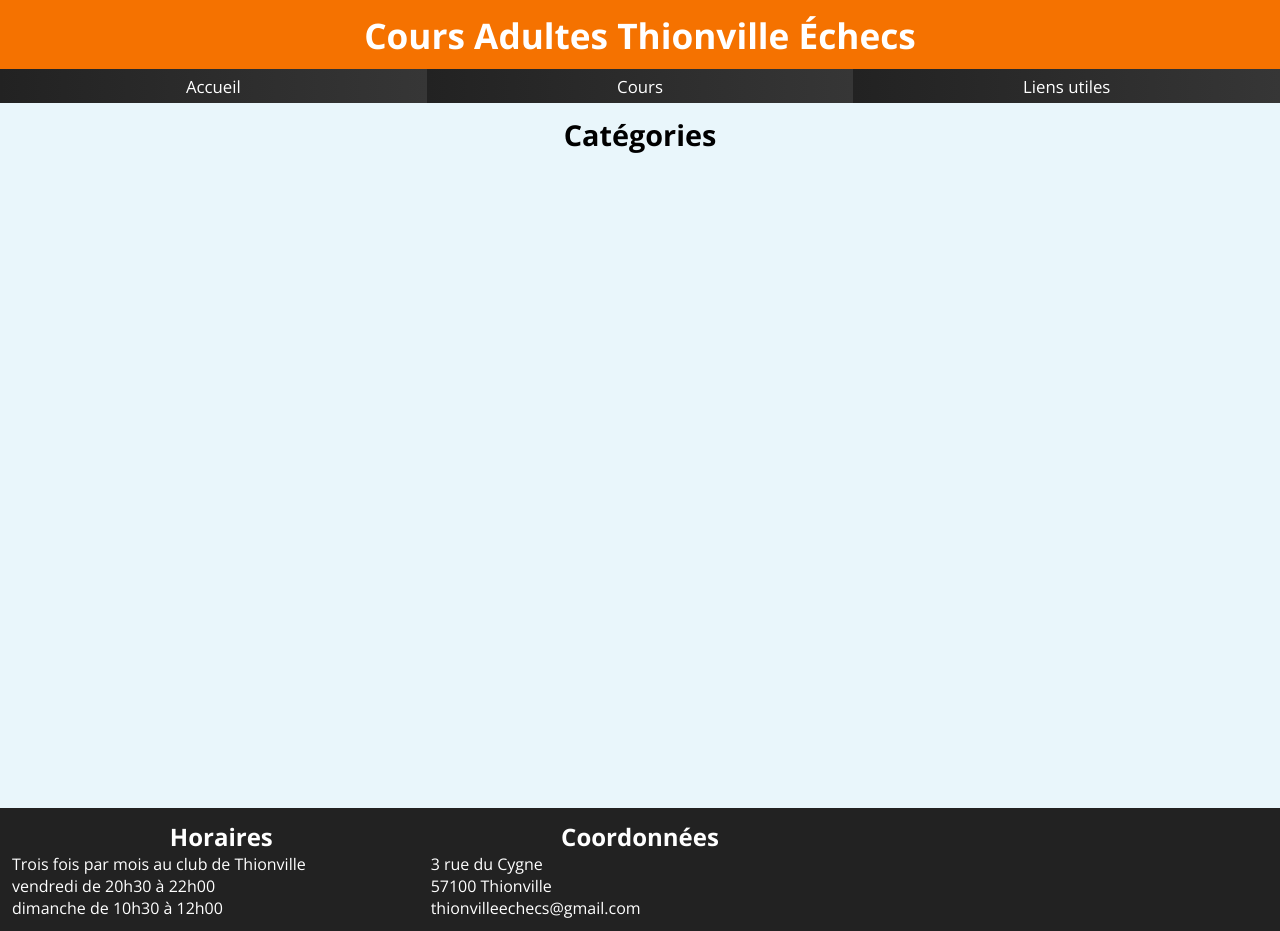
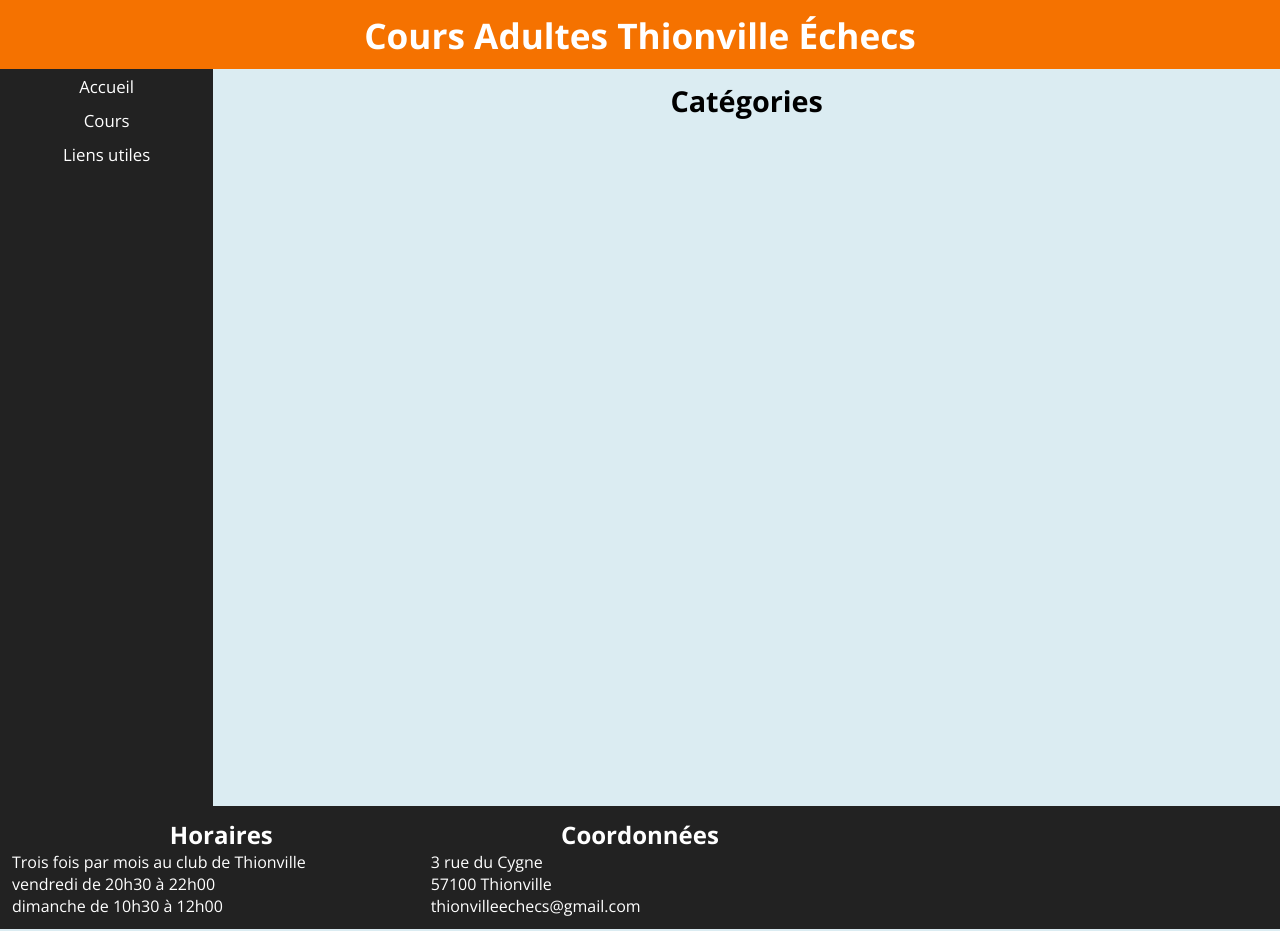
Before and after one commit to MelvDouc/cours_adultes_thionville_echecs, a Django app: page /cours/ in a window 1280 px wide. Run offline with Django 3.2, Linux system fonts and the light colour scheme; data that the repository does not hold is empty; style sheets or scripts are compiled from the project's sources.

Commit message:
change layout with sidebar

```diff
--- a/cours_adultes_thionville_echecs/settings.py
+++ b/cours_adultes_thionville_echecs/settings.py
@@ -10,7 +10,6 @@ For the full list of settings and their values, see
 https://docs.djangoproject.com/en/3.2/ref/settings/
 """
 
-import os
 from pathlib import Path
 from decouple import config
 
@@ -37,10 +36,9 @@ ALLOWED_HOSTS = []
 # Application definition
 
 INSTALLED_APPS = [
-    'django.contrib.admin',
+    "django.contrib.admin",
     'django.contrib.auth',
-    'django.contrib.contenttypes',
-    'django.contrib.sessions',
+    "django.contrib.contenttypes",
     'django.contrib.messages',
     'django.contrib.staticfiles',
     "main.apps.MainConfig"
--- a/main/static/scss/_header.scss
+++ b/main/static/scss/_header.scss
@@ -1,5 +1,6 @@
 header {
   color: white;
+  background: $main-orange;
 
   h1 {
     font-size: 2.2rem;
@@ -9,39 +10,4 @@ header {
       display: inline-block;
     }
   }
-
-  .top {
-    background: $main-orange;
-  }
-
-  nav {
-    & > ul {
-      display: flex;
-      list-style: none;
-
-      li, a {
-        @include full-size;
-        @include grid-center;
-      }
-
-      li {
-        background: $main-dark;
-        background: linear-gradient(to right, $main-dark, lighten($main-dark, 8%));
-
-        &:hover {
-          color: $main-dark;
-          background: $main-gray;
-          background: linear-gradient(to left, $main-gray, lighten($main-gray, 10%));
-        }
-      }
-
-      a {
-        text-align: center;
-        text-decoration: none;
-        font-size: 1.05em;
-        padding: 0.33em;
-      }
-    }
-  }
-
 }
--- a/main/static/scss/_main.scss
+++ b/main/static/scss/_main.scss
@@ -3,8 +3,8 @@ main {
   height: 100%;
   min-height: calc(100vh - var(--header-height));
   display: grid;
-  grid-template-rows: min-content;
-  background: lighten($main-blue, 22.5%);
+  grid-template-columns: 1fr 5fr;
+  background: $main-bg-blue;
 
   h2 {
     font-size: 1.8rem;
@@ -12,8 +12,12 @@ main {
   }
 }
 
-#main-content {
-  width: 100%;
+#content {
+  @include flex-col;
+}
+
+#content_body {
+  @include full-size;
   max-width: 800px;
   padding: 1em;
   margin: 0 auto;
--- a/main/static/scss/_media.scss
+++ b/main/static/scss/_media.scss
@@ -1,11 +1,25 @@
+@media only screen and (orientation: portrait) {
+  footer {
+    @include flex-col;
+  }
+}
+
 @media only screen and (max-width: 700px) {
   header h1 {
     font-size: 1.5rem;
   }
+
+  #content_title h2 {
+    font-size: 1.1rem !important;
+  }
+
+  #category-cards {
+    flex-direction: column !important;
+  }
 }
 
 @media only screen and (max-width: 350px) {
-  header nav a {
+  #sidebar li > a {
     font-size: 0.95em !important;
   }
 }
--- /dev/null
+++ b/main/static/scss/_sidebar.scss
@@ -0,0 +1,29 @@
+#sidebar {
+  color: white;
+
+  & > ul {
+    @include flex-col;
+    @include full-size;
+    list-style: none;
+    background: $main-dark;
+
+    li, a {
+      @include grid-center;
+    }
+
+    li {
+      &:hover {
+        color: $main-orange;
+        font-weight: bold;
+      }
+    }
+
+    a {
+      @include full-size;
+      text-align: center;
+      text-decoration: none;
+      font-size: 1.05em;
+      padding: 0.33em;
+    }
+  }
+}
--- a/main/static/scss/_utils.scss
+++ b/main/static/scss/_utils.scss
@@ -1,6 +1,7 @@
 @import url('https://fonts.googleapis.com/css2?family=Open+Sans:ital,wght@0,400;0,700;1,400&display=swap');
 
 $main-blue: skyblue;
+$main-bg-blue: #dbecf2;
 $main-orange: #f57200;
 $main-dark: #222;
 $main-gray: #c0c0c0;
--- a/main/static/scss/categories.scss
+++ b/main/static/scss/categories.scss
@@ -1,14 +1,21 @@
 @import "utils";
 
 #categories {
-  display: grid;
-  grid-template-columns: repeat(3, 1fr);
-  column-gap: 1em;
+  @include grid-center;
+  @include full-size;
 }
 
-.category-card {
+#category-cards {
+  display: flex;
+  justify-content: space-between;
+  flex-direction: row;
+  flex-wrap: wrap;
+  gap: 1em;
+
+  .card {
+    @include flex-col;
+    flex: 1 1 0px;
     text-decoration: none;
-  @include flex-col;
     background: $main-orange;
     color: white;
     border-radius: 5px;
@@ -28,3 +35,4 @@
     }
 
   }
+}
--- a/main/static/scss/home.scss
+++ b/main/static/scss/home.scss
@@ -1,4 +1,10 @@
+@import "utils";
+
 #my-picture {
   float: inline-start;
   margin-inline-end: 1em;
+
+  img {
+    border: 2px ridge $main-dark;
+  }
 }
--- a/main/static/scss/style.scss
+++ b/main/static/scss/style.scss
@@ -13,5 +13,6 @@ body {
 
 @import "header";
 @import "main";
+@import "sidebar";
 @import "footer";
 @import "media";
--- a/main/templates/main/.inc/footer.html
+++ b/main/templates/main/.inc/footer.html
@@ -1,4 +1,3 @@
-<footer>
 <section id="hours">
   <h2>Horaires</h2>
   <p>Trois fois par mois au club de Thionville</p>
@@ -20,4 +19,3 @@
     <li>thionvilleechecs@gmail.com</li>
   </ul>
 </section>
-</footer>
--- a/main/templates/main/.inc/header.html
+++ b/main/templates/main/.inc/header.html
@@ -1,15 +1 @@
-<header>
-  <section class="top">
-    <h1><span>Cours Adultes</span> <span>Thionville Échecs</span></h1>
-  </section>
-
-  <section class="bottom">
-    <nav>
-      <ul>
-        <li><a href="{% url 'home' %}">Accueil</a></li>
-        <li><a href="{% url 'lessons' %}">Cours</a></li>
-        <li><a href="{% url 'useful-links' %}">Liens utiles</a></li>
-      </ul>
-    </nav>
-  </section>
-</header>
+<h1><span>Cours Adultes</span> <span>Thionville Échecs</span></h1>
--- /dev/null
+++ b/main/templates/main/.inc/sidebar.inc.html
@@ -0,0 +1,5 @@
+<ul>
+  <li><a href="{% url 'home' %}">Accueil</a></li>
+  <li><a href="{% url 'lessons' %}">Cours</a></li>
+  <li><a href="{% url 'useful-links' %}">Liens utiles</a></li>
+</ul>
--- a/main/templates/main/404.html
+++ b/main/templates/main/404.html
@@ -2,6 +2,6 @@
 
 {% block content_title %}Page non trouvée{% endblock %}
 
-{% block content %}
+{% block content_body %}
   <a href="{% url 'home' %}">Retour à l'accueil</a>
 {% endblock %}
--- a/main/templates/main/__base.html
+++ b/main/templates/main/__base.html
@@ -14,16 +14,28 @@
 </head>
 <body>
 
-  {% include "./.inc/header.html" %}
+  <header>
+    {% include "./.inc/header.html" %}
+  </header>
 
   <main>
-    <h2>{% block content_title %}{{ title }}{% endblock %}</h2>
+    <div id="sidebar">
+      {% include "./.inc/sidebar.inc.html" %}
+    </div>
 
-    <div id="main-content">
-      {% block content %}{% endblock %}
+    <div id="content">
+      <div id="content_title">
+        <h2>{% block content_title %}{{ title }}{% endblock %}</h2>
+      </div>
+
+      <div id="content_body">
+        {% block content_body %}{% endblock %}
+      </div>
     </div>
   </main>
 
-  {% include "./.inc/footer.html" %}
+  <footer>
+    {% include "./.inc/footer.html" %}
+  </footer>
 </body>
 </html>
--- a/main/templates/main/category.html
+++ b/main/templates/main/category.html
@@ -2,7 +2,7 @@
 
 {% block content_title %}{{ category.name }}{% endblock %}
 
-{% block content %}
+{% block content_body %}
   {% if lessons %}
     {% for lesson in lessons %}
       <div>
--- a/main/templates/main/home.html
+++ b/main/templates/main/home.html
@@ -8,7 +8,7 @@
 
 {% block content_title %}Bienvenue sur le site des cours adultes&nbsp;!{% endblock %}
 
-{% block content %}
+{% block content_body %}
   <div id="my-picture">
     <img src="{% static 'img/home/me.jpeg' %}" alt="Melvin DOUCET" />
   </div>
--- a/main/templates/main/lessons.html
+++ b/main/templates/main/lessons.html
@@ -8,13 +8,15 @@
 
 {% block content_title %}Catégories{% endblock %}
 
-{% block content %}
+{% block content_body %}
   <div id="categories">
-    {% for category in categories %}
-      <a href="{% url 'category' category.slug %}" class="category-card">
-        <h3>{{ category.name }}</h3>
-        <div class="description">{{ category.description | truncatechars:320 }}</div>
-      </a>
-    {% endfor %}
+    <div id="category-cards">
+      {% for category in categories %}
+        <a href="{% url 'category' category.slug %}" class="card">
+          <h3>{{ category.name }}</h3>
+          <div class="description">{{ category.description | truncatechars:320 }}</div>
+        </a>
+      {% endfor %}
+    </div>
   </div>
 {% endblock %}
--- a/main/templates/main/useful-links.html
+++ b/main/templates/main/useful-links.html
@@ -1,6 +1,6 @@
 {% extends "main/__base.html" %}
 
-{% block content %}
+{% block content_body %}
   <ul>
     {% for link in links %}
       <li>
```
Also changed, not shown: 1 other file. Lines whose indentation alone changed are shown as unchanged.
